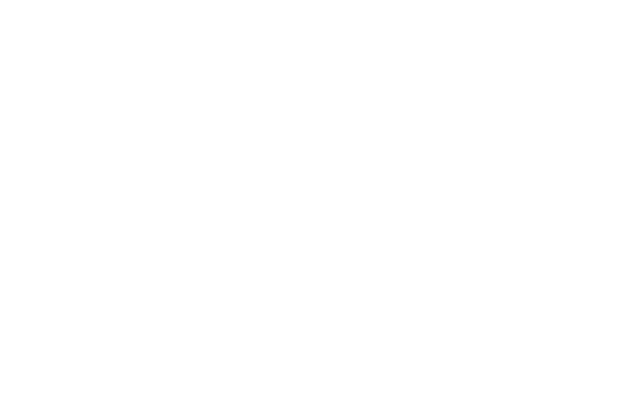
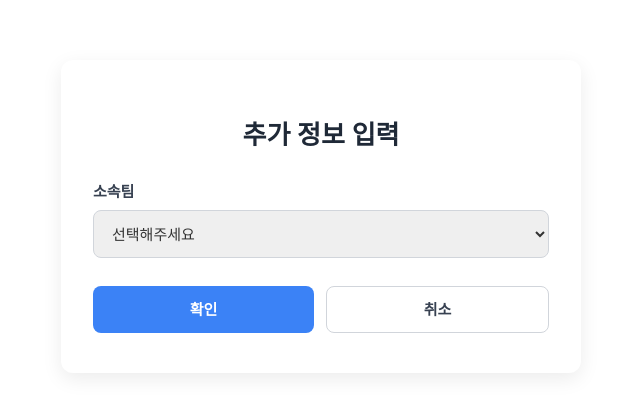
Before and after one commit to hyunwoo52014/item_frontend, a React (Create React App) app: page /additional-info in a window 1280 px wide. Before the commit this address had no page. Shown: the top 414 px of the page, without its empty margins (319-959 px from the left). Built offline with nearby package versions, Linux system fonts and the light colour scheme.

Commit message:
소셜로그인추가정보 전까지

```diff
--- a/package.json
+++ b/package.json
@@ -7,11 +7,13 @@
     "@emotion/react": "^11.14.0",
     "@emotion/styled": "^11.14.0",
     "@mui/material": "^6.4.0",
+    "@react-oauth/google": "^0.12.2",
     "@testing-library/jest-dom": "^5.17.0",
     "@testing-library/react": "^13.4.0",
     "@testing-library/user-event": "^13.5.0",
     "axios": "^1.6.8",
     "http-proxy-middleware": "^3.0.0",
+    "jwt-decode": "^4.0.0",
     "react": "^18.2.0",
     "react-daum-postcode": "^3.2.0",
     "react-dom": "^18.2.0",
@@ -45,7 +47,6 @@
   },
   "browserslist": {
     "production": [
-
       ">0.2%",
       "not dead",
       "not op_mini all"
--- a/src/App.jsx
+++ b/src/App.jsx
@@ -10,18 +10,26 @@ import Menu from './pages/Menu';
 import Content from './Content';
 import Register from "./pages/Register";
 import Find from "./pages/Find";
+import { GoogleOAuthProvider } from "@react-oauth/google";
+
+import AdditionalInfo from "./pages/AdditionalInfo";
+import AuthCallback from "./pages/AuthCallback";
 
 import './App.css';
 
 
+const GOOGLE_CLIENT_ID = "1021558466697-kla37dmk6qbmlmborh0f3e99pugk71qr.apps.googleusercontent.com";
 
 const App = () => {
     return (
+        <GoogleOAuthProvider clientId={GOOGLE_CLIENT_ID}>
             <div id='app'>
                 <Routes>
                     <Route exact path='/' element={<Login />} />
                     <Route exact path='/login' element={<Login />} />
                     <Route path='/register' element={<Register />} />
+                    <Route path='/additional-info' element={<AdditionalInfo />} />
+                    <Route path='/auth-callback' element={<AuthCallback />} />
                     <Route path='/find' element={<Find />} />
                     <Route exact path='/main' element={<Main />} />
                     <Route path='/dashboard' element={<Dashboard />}>
@@ -30,6 +38,9 @@ const App = () => {
                     </Route>
                 </Routes>
             </div>
+        </GoogleOAuthProvider>
+
+
     );
 }
 
--- a/src/pages/AdditionalInfo.jsx
+++ b/src/pages/AdditionalInfo.jsx
@@ -2,7 +2,7 @@ import { useState } from "react";
 import axios from "axios";
 import { useNavigate } from "react-router-dom";
 
-export default function AdditionalInfo() {
+function AdditionalInfo() {
     const [team, setTeam] = useState("");
     const navigate = useNavigate();
 
@@ -11,10 +11,14 @@ export default function AdditionalInfo() {
         try {
             const loginId = sessionStorage.getItem("loginId") || "";
             await axios.post(
-                "/api/login/additional/update/data",
+                "http://localhost/api/login/additional/update/data",
                 new URLSearchParams({ loginID: loginId, team }),
-                { headers: { "Content-Type": "application/x-www-form-urlencoded" } }
+                { headers: { "Content-Type": "application/x-www-form-urlencoded" }, withCredentials:true }
             );
+
+            //session storage 에 team 저장
+            sessionStorage.setItem("team",team);
+
             navigate("/dashboard");
         } catch (e) {
             console.error(e);
@@ -23,10 +27,59 @@ export default function AdditionalInfo() {
     };
 
     return (
-        <div className="card" style={{maxWidth:520, margin:"60px auto"}}>
-            <h2>추가 정보 입력</h2>
-            <label>소속팀</label>
-            <select value={team} onChange={(e) => setTeam(e.target.value)}>
+        <div
+            className="card"
+            style={{
+                maxWidth: 520,
+                margin: "60px auto",
+                padding: "40px 32px",
+                borderRadius: "12px",
+                boxShadow: "0 6px 20px rgba(0,0,0,0.08)",
+                backgroundColor: "#fff",
+                fontFamily: "'Segoe UI', Arial, sans-serif"
+            }}
+        >
+            <h2
+                style={{
+                    fontSize: "26px",
+                    fontWeight: "800",
+                    textAlign: "center",
+                    color: "#1f2937",
+                    marginBottom: "32px",
+                }}
+            >
+                추가 정보 입력
+            </h2>
+
+            {/* 라벨 */}
+            <label
+                style={{
+                    display: "block",
+                    fontSize: "15px",
+                    fontWeight: "600",
+                    marginBottom: "8px",
+                    color: "#374151",
+                }}
+            >
+                소속팀
+            </label>
+
+            {/* 드롭다운 */}
+            <select
+                value={team}
+                onChange={(e) => setTeam(e.target.value)}
+                style={{
+                    width: "100%",
+                    padding: "12px 14px",
+                    borderRadius: "8px",
+                    border: "1px solid #d1d5db",
+                    fontSize: "15px",
+                    outline: "none",
+                    transition: "border-color 0.2s",
+                }}
+                onFocus={(e) => (e.target.style.borderColor = "#3b82f6")}
+                onBlur={(e) => (e.target.style.borderColor = "#d1d5db")}
+            >
                 <option value="">선택해주세요</option>
                 <option value="테스트팀">테스트팀</option>
                 <option value="총무팀">총무팀</option>
@@ -35,10 +88,50 @@ export default function AdditionalInfo() {
                 <option value="홍보팀">홍보팀</option>
                 <option value="파견인원">파견인원</option>
             </select>
-            <div style={{ marginTop: 16, display:"flex", gap:8 }}>
-                <button onClick={submit}>확인</button>
-                <button onClick={() => navigate("/login")}>취소</button>
+
+            {/* 버튼 영역 */}
+            <div style={{ marginTop: 28, display: "flex", gap: 12 }}>
+                <button
+                    onClick={submit}
+                    style={{
+                        flex: 1,
+                        padding: "12px 0",
+                        borderRadius: "8px",
+                        border: "none",
+                        backgroundColor: "#3b82f6",
+                        color: "#fff",
+                        fontWeight: "600",
+                        fontSize: "15px",
+                        cursor: "pointer",
+                        transition: "background 0.2s",
+                    }}
+                    onMouseOver={(e) => (e.currentTarget.style.backgroundColor = "#2563eb")}
+                    onMouseOut={(e) => (e.currentTarget.style.backgroundColor = "#3b82f6")}
+                >
+                    확인
+                </button>
+                <button
+                    onClick={() => navigate("/login")}
+                    style={{
+                        flex: 1,
+                        padding: "12px 0",
+                        borderRadius: "8px",
+                        border: "1px solid #d1d5db",
+                        backgroundColor: "#fff",
+                        color: "#374151",
+                        fontWeight: "600",
+                        fontSize: "15px",
+                        cursor: "pointer",
+                        transition: "background 0.2s",
+                    }}
+                    onMouseOver={(e) => (e.currentTarget.style.backgroundColor = "#f3f4f6")}
+                    onMouseOut={(e) => (e.currentTarget.style.backgroundColor = "#fff")}
+                >
+                    취소
+                </button>
             </div>
         </div>
     );
 }
+
+export default AdditionalInfo;
--- /dev/null
+++ b/src/pages/AuthCallback.jsx
@@ -0,0 +1,106 @@
+import React, { useEffect } from "react";
+import { useNavigate } from "react-router-dom";
+import axios from "axios";
+import Session from "react-session-api";
+
+const AuthCallback = () => {
+    const navigate = useNavigate();
+
+    const normalize = (v) => {
+        if (v === null || v === undefined) return null;
+        const s = String(v).trim().toLowerCase();
+        if (s === "" || s === "null" || s === "undefined") return null;
+        return s;
+    };
+
+    useEffect(() => {
+        const fetchSessionData = async () => {
+            try {
+                // 백엔드에서 세션 정보 가져오기
+                const res = await axios.get("http://localhost:80/api/auth/check", {
+                    withCredentials: true  // 쿠키 포함 (중요!)
+                });
+
+                const data = res.data;
+
+                if (data.loginId) {
+                    // 세션 스토리지에 저장 (일반 로그인과 동일하게)
+                    Session.set("loginResult", "S");
+                    Session.set("loginId", data.loginId);
+                    Session.set("usrMnuAtrt", data.usrMnuAtrt);
+
+                    sessionStorage.setItem("loginInfo", JSON.stringify(data));
+                    sessionStorage.setItem("usrMnuAtrt2", JSON.stringify(data.usrMnuAtrt));
+                    sessionStorage.setItem("loginId", data.loginId);
+                    sessionStorage.setItem("userNm", data.userNm);
+                    sessionStorage.setItem("userType", data.userType);
+                    sessionStorage.setItem("serverName", data.serverName);
+
+                    const teamNormalized = normalize(data.team);
+
+                    console.log("=== AuthCallback Debug ===");
+                    console.log("raw team:", data.team);
+                    console.log("typeof team:", typeof data.team);
+                    console.log("trimmed team:", data.team ? data.team.trim() : "(null)");
+
+
+
+                    // team값 확인 -> null이면 Additional 페이지로 이동
+                    if(!teamNormalized) {
+                        if(data.team && data.team.trim() !== ""){
+                        // 대시보드로 이동
+                            navigate("/dashboard");
+                        } else {
+                            // 없으면 addtional-info
+                            navigate("/additional-info");
+                        }
+                    } else {
+                        navigate("/dashboard");
+                    }
+                } else {
+                    // 세션 없음 -> 로그인 페이지
+                    alert("로그인에 실패했습니다.");
+                    navigate("/login");
+                }
+            } catch (error) {
+                console.error("Session check failed:", error);
+                alert("로그인 처리 중 오류가 발생했습니다.");
+                navigate("/login");
+            }
+        };
+
+        fetchSessionData();
+    }, [navigate]);
+
+    return (
+        <div style={{
+            display: "flex",
+            justifyContent: "center",
+            alignItems: "center",
+            height: "100vh",
+            fontFamily: "Arial, sans-serif",
+            backgroundColor: "#f5f5f5"
+        }}>
+            <div style={{ textAlign: "center" }}>
+                <div style={{
+                    border: "4px solid #f3f3f3",
+                    borderTop: "4px solid #3498db",
+                    borderRadius: "50%",
+                    width: "40px",
+                    height: "40px",
+                    animation: "spin 1s linear infinite",
+                    margin: "0 auto 20px"
+                }}></div>
+                <p>로그인 처리 중입니다...</p>
+            </div>
+            <style>{`
+                @keyframes spin {
+                    0% { transform: rotate(0deg); }
+                    100% { transform: rotate(360deg); }
+                }
+            `}</style>
+        </div>
+    );
+};
+
+export default AuthCallback;
--- a/src/pages/requests/Approvals.jsx
+++ b/src/pages/requests/Approvals.jsx
@@ -144,7 +144,7 @@ const Approvals = () => {
 				<li className="contents">
 					<div className="content">
                         <p className="Location">
-                            <a href="../dashboard/dashboard.do" className="btn_set home">메인으로</a>
+                            <a href="../dashboard" className="btn_set home">메인으로</a>
                             <span className="btn_nav bold">신청/반납</span>
                             <span className="btn_nav bold">사용신청</span>
                             <a href="/requests/apply" className="btn_set refresh"></a>
--- a/src/pages/requests/History.jsx
+++ b/src/pages/requests/History.jsx
@@ -107,7 +107,7 @@ const History = () => {
                             <div className="content">
 
                                 <p className="Location">
-                                    <a href="../dashboard/dashboard.do" className="btn_set home">메인으로</a>
+                                    <a href="../dashboard" className="btn_set home">메인으로</a>
                                     <span className="btn_nav bold">신청/반납</span>
                                     <span className="btn_nav bold">사용 히스토리</span>
                                     <a href={window.location.pathname} className="btn_set refresh">새로고침</a>
--- a/src/pages/system/Rent.jsx
+++ b/src/pages/system/Rent.jsx
@@ -246,7 +246,7 @@ const Rent = () => {
                                 <div className="content">
                                     {/* 브레드크럼 네비게이션 */}
                                     <p className="Location">
-                                        <a href="../dashboard/dashboard.do" className="btn_set home">메인으로</a>
+                                        <a href="../dashboard" className="btn_set home">메인으로</a>
                                         <span className="btn_nav bold">시스템관리</span>
                                         <span className="btn_nav bold">대여 현황</span>
                                         <a href="/system/rent" className="btn_set refresh">새로고침</a>
```
Also changed, not shown: src/pages/Login.jsx (+45 -3 lines), src/assets/images/site/google_logo.svg (added), 1 other file (tests, documents, lock files or other folders). Lines whose indentation alone changed are shown as unchanged.
